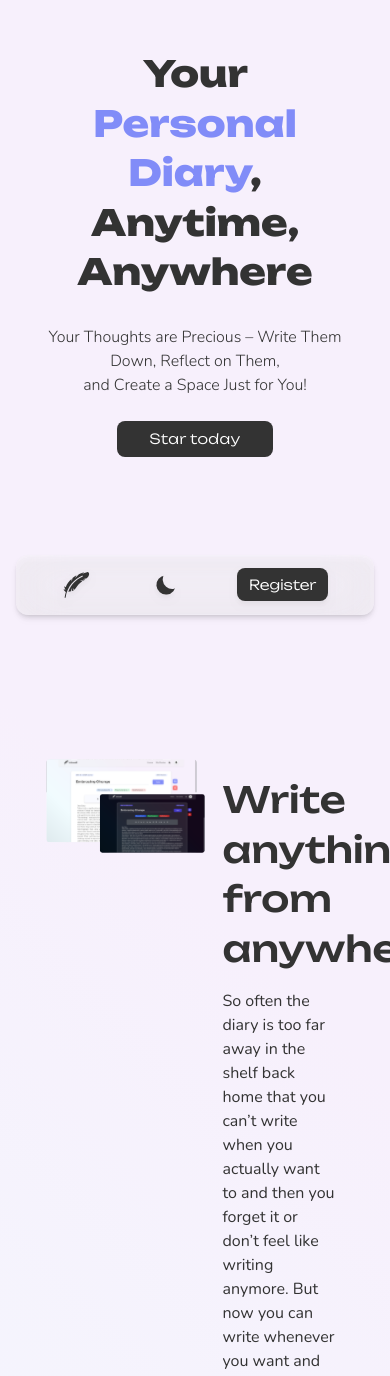
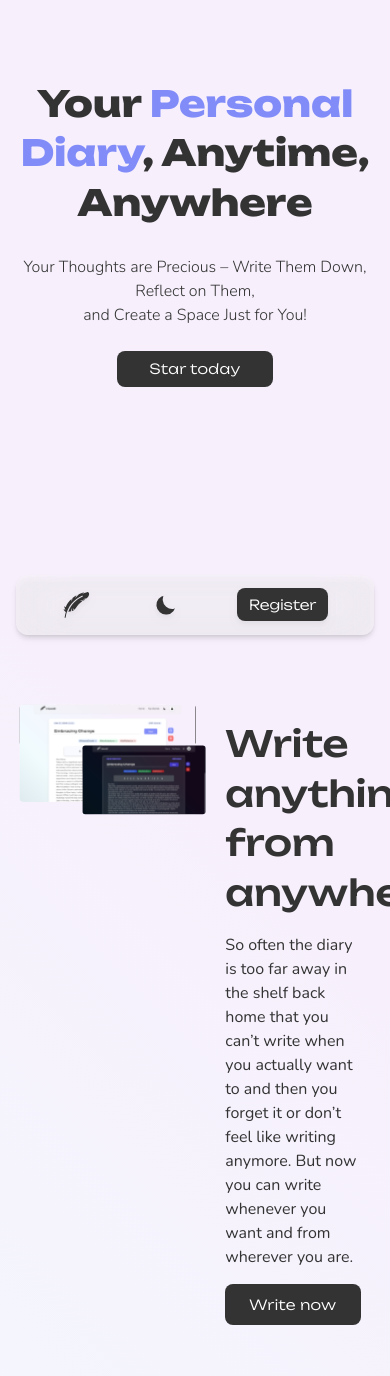
Before and after one commit to PrasadP27/Online-Diary, a React (Vite) app in the folder frontend/: page / in a window 390 px wide. Shown: the part 189-1565 px from the top of the page. Built offline with nearby package versions, Linux system fonts and the light colour scheme.

Commit message:
Responsive home page

```diff
--- a/frontend/src/component/Navbar.jsx
+++ b/frontend/src/component/Navbar.jsx
@@ -75,7 +75,7 @@ const Navbar = () => {
   }, [profDropDown]);
 
   return (
-    <header className="fixed bottom-0 left-0 right-0 z-50 flex items-center justify-between w-11/12 max-w-xl px-3 py-4 mx-auto mb-10 shadow-md md:mb-0 lg:py-5 rounded-xl sm:px-10 bg-white/30 backdrop-blur-xl drop-shadow-md md:py-5 md:top-0 md:bottom-auto md:max-w-7xl dark:bg-white/10 md:rounded-b-xl md:rounded-none lg:px-14">
+    <header className="fixed bottom-0 left-0 right-0 z-50 flex items-center justify-between w-11/12 max-w-xl px-3 py-4 mx-auto mb-5 shadow-md sm:mb-10 md:mb-0 lg:py-5 rounded-xl sm:px-10 bg-white/30 backdrop-blur-xl drop-shadow-md md:py-5 md:top-0 md:bottom-auto md:max-w-7xl dark:bg-white/10 md:rounded-b-xl md:rounded-none lg:px-14">
       <Link
         to={"/"}
         className="items-center hidden text-lg font-medium md:text-xl logo font-unbounded sm:flex"
--- a/frontend/src/index.css
+++ b/frontend/src/index.css
@@ -42,11 +42,15 @@ body.dark {
 }
 
 section {
-  @apply p-10 pt-24 pb-14 max-w-7xl mx-auto;
+  @apply p-3 py-10 pb-10 sm:p-10 sm:pb-14 md:pt-24 md:pb-14 max-w-7xl mx-auto;
 }
 
 h1 {
-  @apply font-unbounded text-7xl font-extrabold;
+  @apply font-unbounded text-4xl leading-snug md:text-5xl lg:text-6xl lg:leading-normal md:leading-normal font-extrabold;
+}
+
+h2 {
+  @apply text-3xl sm:text-4xl font-medium leading-snug text-left font-unbounded text-secondary dark:text-darkPrimary;
 }
 
 .simple-btn {
```
